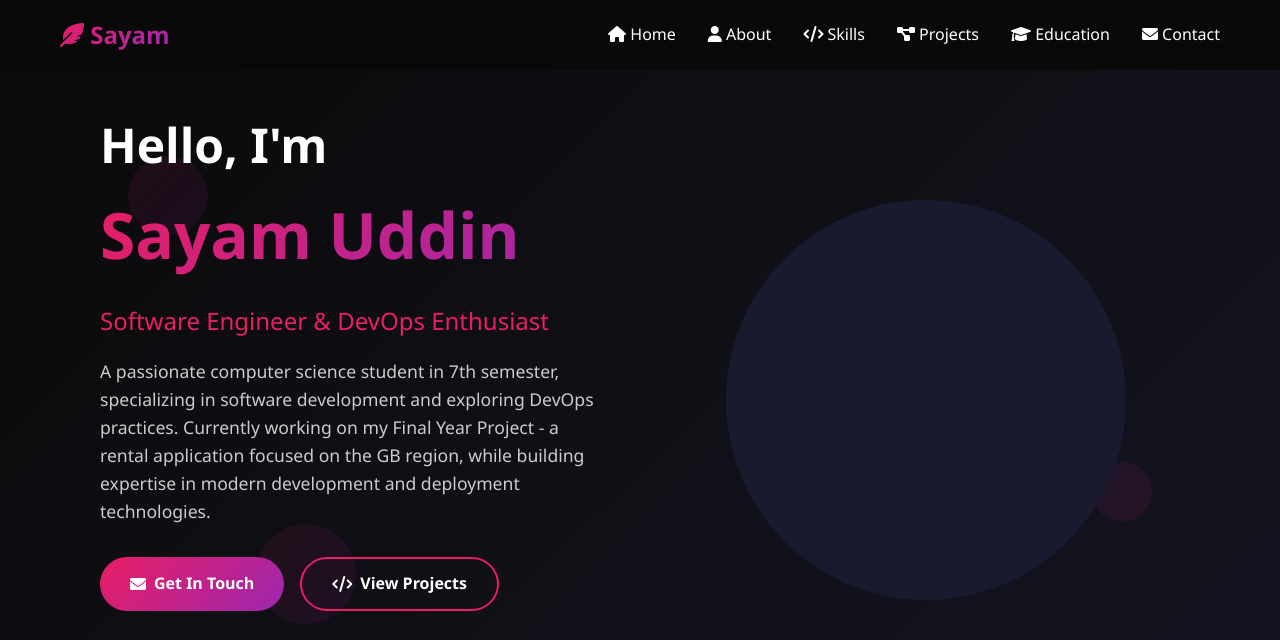
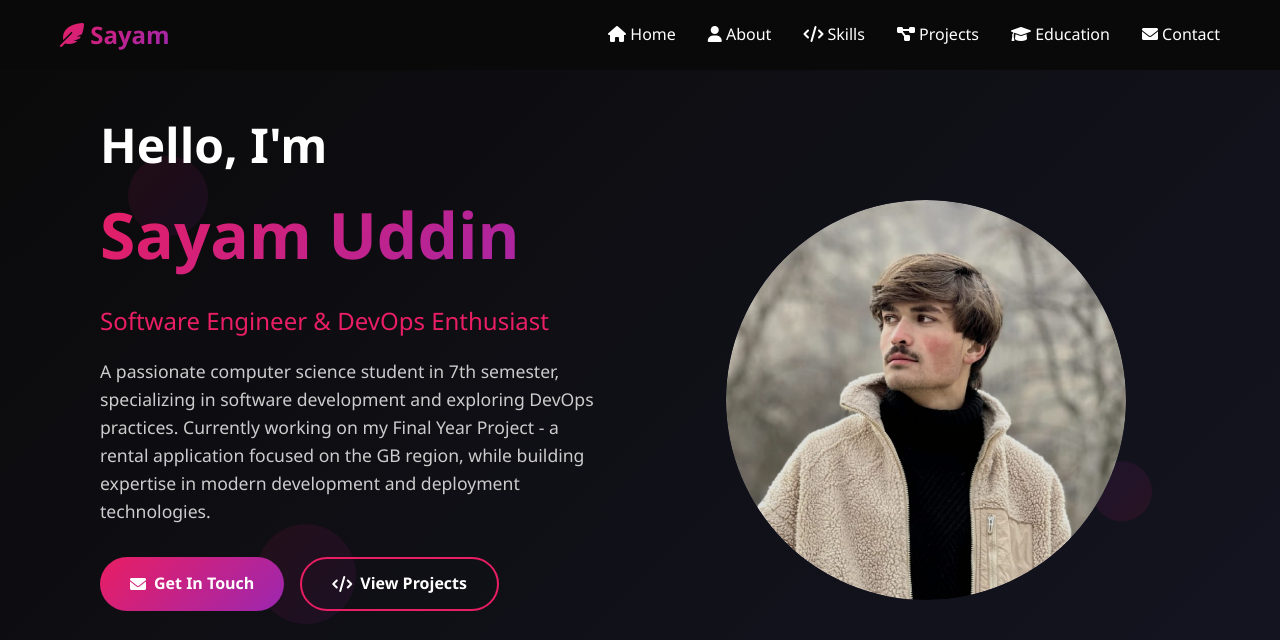
Before and after one commit to faheem-karim/my-portifilo, a plain HTML site: page index.html in a window 1280 px wide. Shown: the top 640 px of the page. Drawn offline with Linux system fonts and the light colour scheme; the site is published under a folder, as on GitHub Pages, so addresses that start at the root find nothing.

Commit message:
solved image unavailability problem

```diff
--- a/index.html
+++ b/index.html
@@ -93,11 +93,12 @@
           <div class="hero-image">
             <div class="profile-container small-circle">
               <div class="profile-img">
-                <img
-                  src="/images/img.jpeg"
-                  alt="Sayam Uddin"
-                  class="profile-photo"
-                />
+  <img
+  src="images/img.jpeg"
+  alt="Sayam Uddin"
+  class="profile-photo"
+/>
+
                 <div class="status-dot"></div>
               </div>
               <div class="profile-info">
```
